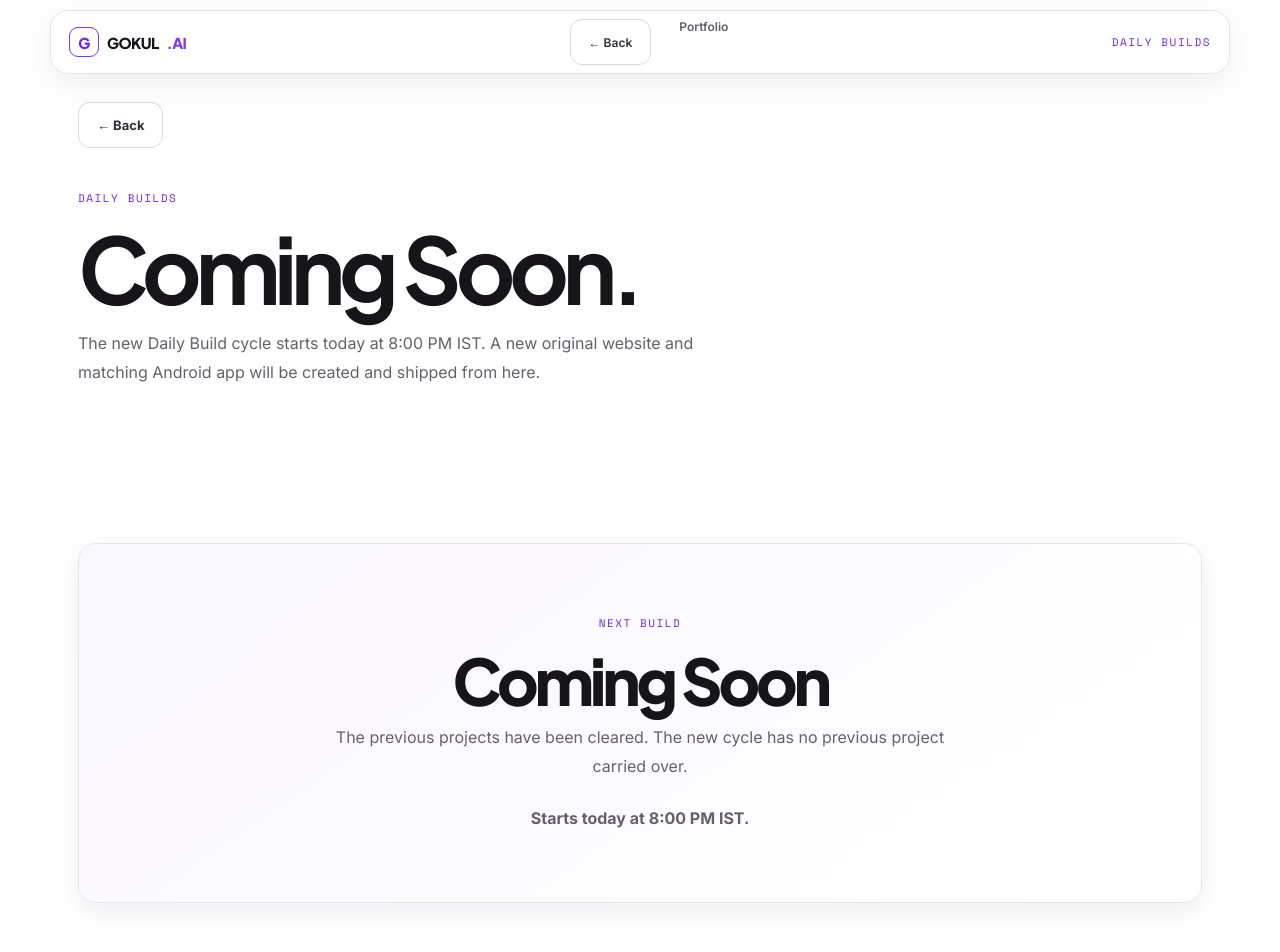
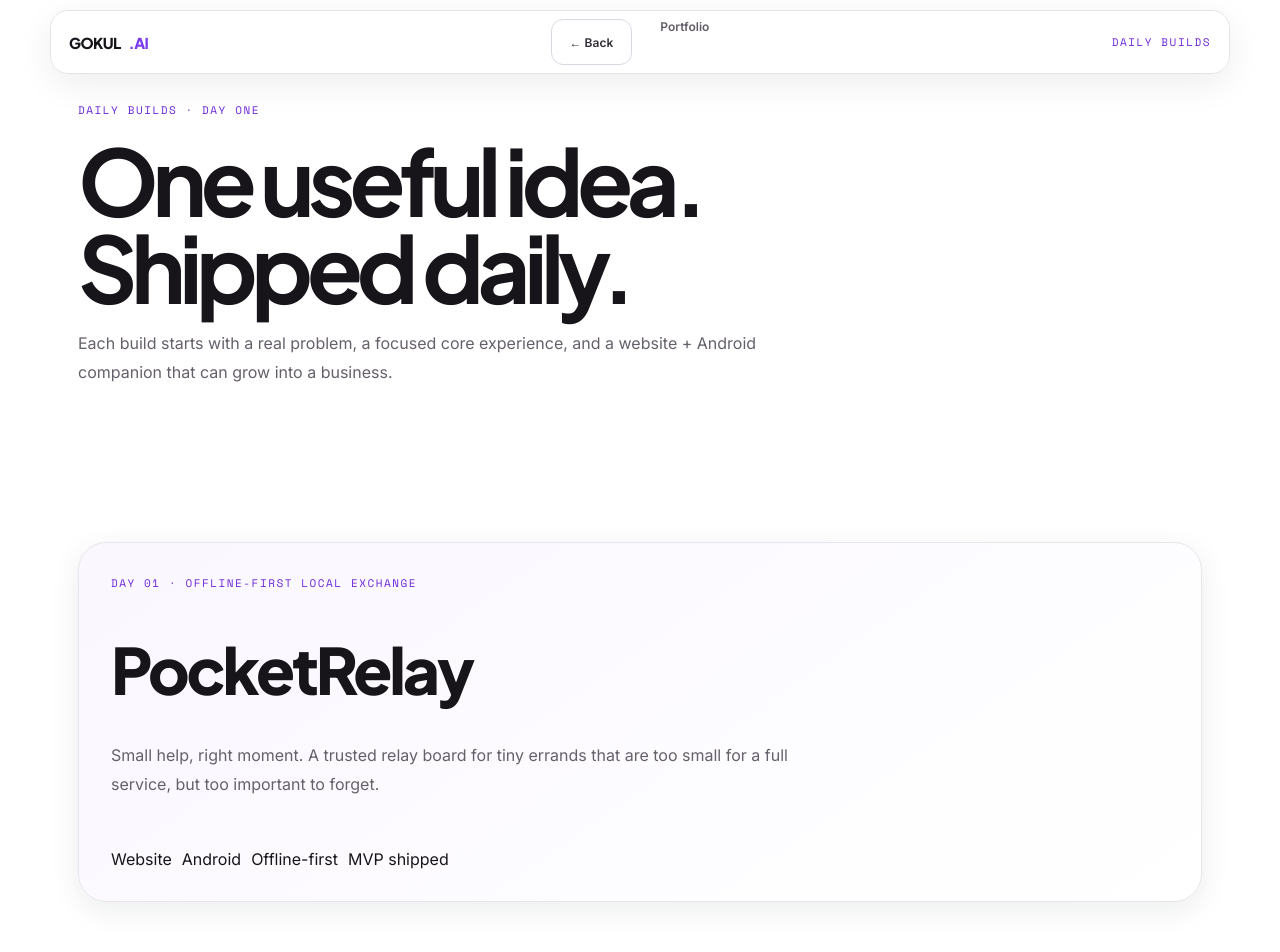
Before and after one commit to gokulmaniraj2008-collab/Gokul-aibot, a Next.js app: page /days in a window 1280 px wide. Shown: the top 952 px of the page. Built offline with nearby package versions, Linux system fonts and the light colour scheme.

Commit message:
feat(day-01): publish PocketRelay in daily builds archive

```diff
--- a/app/days/page.tsx
+++ b/app/days/page.tsx
@@ -2,73 +2,29 @@ export default function DaysPage() {
   return (
     <main className="page daily-builds theme-light" style={{ minHeight: "100vh" }}>
       <nav className="nav">
-        <a className="logo" href="/" aria-label="Gokul AI home">
-          <span className="logo-mark">G</span>GOKUL<span className="logo-dot">.AI</span>
-        </a>
-        <div className="navlinks">
-          <a className="button secondary" href="/" aria-label="Go back to portfolio">← Back</a>
-          <a href="/">Portfolio</a>
-        </div>
-        <div className="days-nav-actions">
-          <span className="eyebrow">DAILY BUILDS</span>
-        </div>
+        <a className="logo" href="/" aria-label="Gokul AI home">GOKUL<span className="logo-dot">.AI</span></a>
+        <div className="navlinks"><a className="button secondary" href="/">← Back</a><a href="/">Portfolio</a></div>
+        <div className="days-nav-actions"><span className="eyebrow">DAILY BUILDS</span></div>
       </nav>
 
       <section className="section" style={{ paddingTop: 28 }}>
-        <a
-          className="button secondary"
-          href="/"
-          aria-label="Go back to portfolio"
-          style={{ display: "inline-flex", marginBottom: 42, textDecoration: "none" }}
-        >
-          ← Back
-        </a>
-
-        <div className="eyebrow">DAILY BUILDS</div>
-        <h1
-          style={{
-            fontFamily: "'Plus Jakarta Sans'",
-            fontSize: "clamp(48px,8vw,92px)",
-            lineHeight: 0.95,
-            letterSpacing: "-.07em",
-            margin: "18px 0",
-          }}
-        >
-          Coming Soon.
-        </h1>
-        <p className="days-muted" style={{ maxWidth: 650, lineHeight: 1.8 }}>
-          The new Daily Build cycle starts today at 8:00 PM IST.
-          A new original website and matching Android app will be created and shipped from here.
-        </p>
+        <div className="eyebrow">DAILY BUILDS · DAY ONE</div>
+        <h1 style={{ fontFamily: "'Plus Jakarta Sans'", fontSize: "clamp(48px,8vw,92px)", lineHeight: 0.95, letterSpacing: "-.07em", margin: "18px 0" }}>One useful idea.<br />Shipped daily.</h1>
+        <p className="days-muted" style={{ maxWidth: 680, lineHeight: 1.8 }}>Each build starts with a real problem, a focused core experience, and a website + Android companion that can grow into a business.</p>
       </section>
 
       <section className="section" style={{ paddingTop: 20, paddingBottom: 80 }}>
-        <article
-          className="feature large"
-          style={{
-            minHeight: 360,
-            padding: 32,
-            textAlign: "center",
-            display: "flex",
-            flexDirection: "column",
-            justifyContent: "center",
-            alignItems: "center",
-          }}
-        >
-          <div className="eyebrow">NEXT BUILD</div>
-          <h2 style={{ margin: "18px 0 12px" }}>Coming Soon</h2>
-          <p className="days-muted" style={{ maxWidth: 620, lineHeight: 1.8, margin: 0 }}>
-            The previous projects have been cleared. The new cycle has no previous project carried over.
-          </p>
-          <p style={{ marginTop: 24, fontWeight: 700 }}>Starts today at 8:00 PM IST.</p>
-        </article>
+        <a href="/days/day-01" style={{ textDecoration: "none" }}>
+          <article className="feature large" style={{ minHeight: 360, padding: 32, borderRadius: 28 }}>
+            <div className="eyebrow">DAY 01 · OFFLINE-FIRST LOCAL EXCHANGE</div>
+            <h2 style={{ margin: "18px 0 12px", fontSize: "clamp(34px,6vw,64px)", letterSpacing: "-.05em" }}>PocketRelay</h2>
+            <p className="days-muted" style={{ maxWidth: 680, lineHeight: 1.8, margin: 0 }}>Small help, right moment. A trusted relay board for tiny errands that are too small for a full service, but too important to forget.</p>
+            <div style={{ display: "flex", flexWrap: "wrap", gap: 10, marginTop: 22 }}><span className="tag">Website</span><span className="tag">Android</span><span className="tag">Offline-first</span><span className="tag">MVP shipped</span></div>
+          </article>
+        </a>
       </section>
 
-      <footer className="footer">
-        <span>© 2026 GOKUL.AI · DAILY BUILDS</span>
-        <span>COMING SOON</span>
-        <a href="/">BACK TO PORTFOLIO ↑</a>
-      </footer>
+      <footer className="footer"><span>© 2026 GOKUL.AI · DAILY BUILDS</span><span>DAY ONE LIVE</span><a href="/">BACK TO PORTFOLIO ↑</a></footer>
     </main>
   );
 }
```
